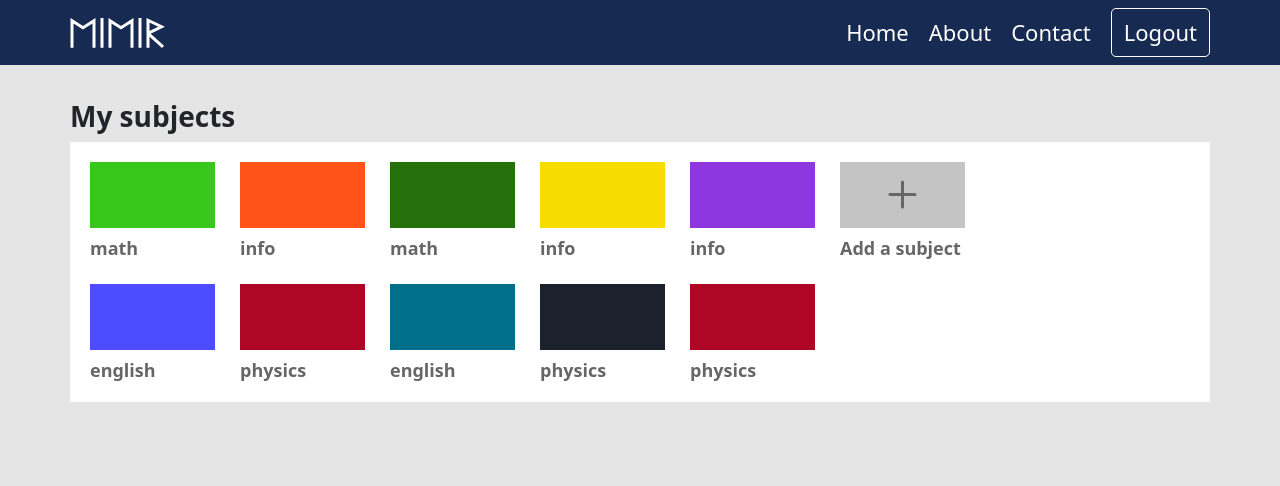
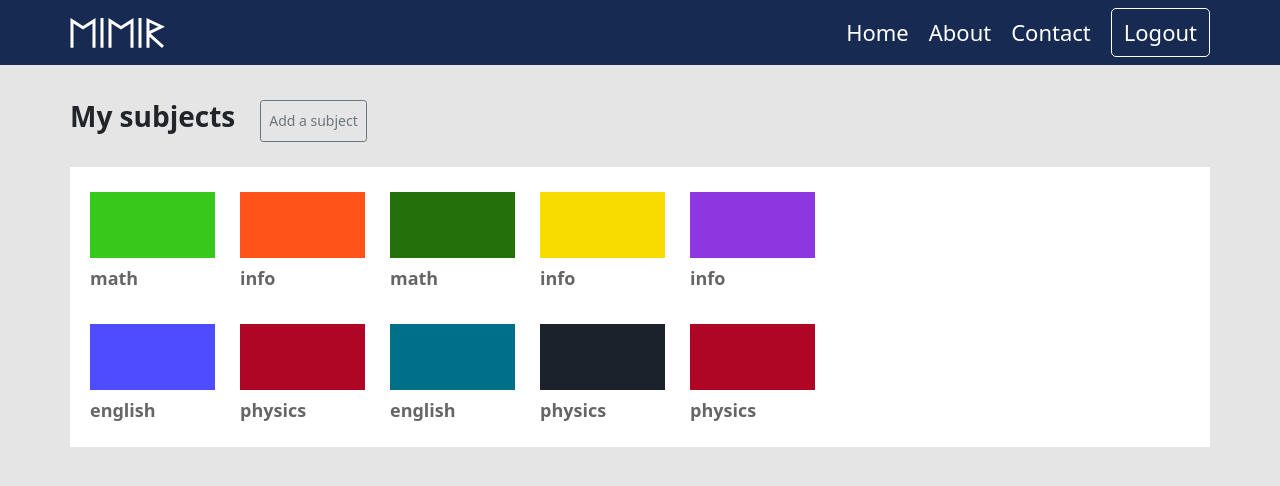
Before and after one commit to haffintech/mimir, a React (Create React App) app: page /dashboard in a window 1280 px wide. Shown: the top 486 px of the page. Built offline with nearby package versions, Linux system fonts and the light colour scheme.

Commit message:
feat: finished Subjects Component

```diff
--- a/public/Assets/Content/en.json
+++ b/public/Assets/Content/en.json
@@ -15,15 +15,24 @@
     },
     "dashboard": {
       "subjects": {
-        "subjectsPanel": {
-          "headline": "My subjects",
-          "addSubject": "Add a subject"
-        },
-        "addSubject": {
-          "nameLabel": "name",
+        "headline": "My subjects",
+        "addSubject": "Add a subject",
+        "addSubjects": {
+          "nameLabel": "Name",
           "colorLabel": "Choose a color",
           "cancel": "Cancel",
-          "saveSubject": "Save subject"
+          "saveSubject": "Save subject",
+          "colorCodes": [
+            "#37c81b",
+            "#4d4dff",
+            "#ff531a",
+            "#ae0624",
+            "#24700a",
+            "#00708a",
+            "#f7dc00",
+            "#1b222c",
+            "#8e37e0"
+          ]
         }
       }
     }
--- /dev/null
+++ b/src/Components/Subjects/AddSubject/AddSubject.scss
@@ -0,0 +1,18 @@
+@import '../../../sass/shared.scss';
+
+.add-subject {
+  padding: 20px;
+
+  &__label {
+    margin-top: 25px;
+    font-size: 18px;
+    font-weight: 600;
+    color: $textGray;
+    line-height: 21px;
+  }
+
+  &__button-group {
+    display: flex;
+    justify-content: space-between;
+  }
+}
--- /dev/null
+++ b/src/Components/Subjects/AddSubject/AddSubject.tsx
@@ -0,0 +1,59 @@
+import React, { useState, useEffect } from 'react';
+import Form from 'react-bootstrap/Form';
+import Button from 'react-bootstrap/Button';
+
+import ColorPicker from './ColorPicker/ColorPicker';
+
+import './AddSubject.scss';
+
+type Props = {
+  content: {
+    headline: string;
+    nameLabel: string;
+    colorLabel: string;
+    cancel: string;
+    saveSubject: string;
+    colorCodes: string[];
+  };
+  onCancel: () => void;
+  onSaveSubject: () => void;
+};
+
+const AddSubject = ({ content, onCancel, onSaveSubject }: Props) => {
+  const [name, setName] = useState<string>('');
+  const [color, setColor] = useState<string>('');
+  const [isFormFilled, setIsFormFilled] = useState<boolean>(false);
+
+  useEffect(() => {
+    if (name && color) setIsFormFilled(true);
+    else setIsFormFilled(false);
+  }, [name, color]);
+
+  const onInputChange = (e: React.ChangeEvent<HTMLInputElement>) => {
+    setName(e.target.value);
+  };
+
+  return (
+    <div className='add-subject'>
+      <h2 className='add-subject__headline'>{content.headline}</h2>
+      <Form>
+        <Form.Group controlId='FormAddSubjectName'>
+          <Form.Label className='add-subject__label'>{content.nameLabel}</Form.Label>
+          <Form.Control type='string' onChange={onInputChange} />
+        </Form.Group>
+      </Form>
+      <p className='add-subject__label'>{content.colorLabel}</p>
+      <ColorPicker colorCodes={content.colorCodes} setSelectedColor={setColor} />
+      <div className='add-subject__button-group'>
+        <Button variant='outline-secondary' onClick={onCancel}>
+          {content.cancel}
+        </Button>
+        <Button disabled={!isFormFilled} onClick={onSaveSubject}>
+          {content.saveSubject}
+        </Button>
+      </div>
+    </div>
+  );
+};
+
+export default AddSubject;
--- /dev/null
+++ b/src/Components/Subjects/AddSubject/ColorPicker/ColorPicker.scss
@@ -0,0 +1,23 @@
+@import '../../../../sass/shared.scss';
+
+.color-picker {
+  width: 100%;
+
+  &__container {
+    display: flex;
+    justify-content: space-between;
+    margin-bottom: 30px;
+  }
+  &__color-box {
+    width: 75px;
+    height: 75px;
+    transition: opacity 0.5s;
+
+    &.selected {
+      box-shadow: 1px 3px 2px #aaa;
+    }
+    &.not-selected {
+      opacity: 0.25;
+    }
+  }
+}
--- /dev/null
+++ b/src/Components/Subjects/AddSubject/ColorPicker/ColorPicker.tsx
@@ -0,0 +1,98 @@
+import React, { useState } from 'react';
+
+import './ColorPicker.scss';
+
+type Props = {
+  colorCodes: string[];
+  setSelectedColor: (color: string) => void;
+};
+
+const ColorPicker = ({ colorCodes, setSelectedColor }: Props) => {
+  const [selectedBox, setSelectedBox] = useState<(EventTarget & HTMLElement) | undefined>(
+    undefined
+  );
+
+  const onBoxClick = (e: React.MouseEvent<HTMLElement>) => {
+    const COLORBOX_CLASSNAMES = {
+      selected: 'selected',
+      notSelected: 'not-selected',
+    };
+
+    selectedBox?.classList.remove(COLORBOX_CLASSNAMES.selected);
+    // give all boxes not-selected class
+    const colorBoxes = document.querySelectorAll('.color-picker__color-box');
+    colorBoxes.forEach((box) => {
+      if (!box.classList.contains(COLORBOX_CLASSNAMES.notSelected))
+        box.classList.add(COLORBOX_CLASSNAMES.notSelected);
+    });
+
+    const clickedBox = e.currentTarget;
+    clickedBox.classList.remove(COLORBOX_CLASSNAMES.notSelected);
+    clickedBox.classList.add(COLORBOX_CLASSNAMES.selected);
+
+    setSelectedBox(clickedBox);
+    const id = parseInt(clickedBox.id);
+    setSelectedColor(colorCodes[id]);
+  };
+  const { firstRow, secondRow, thirdRow } = getColorBoxes(colorCodes, onBoxClick);
+
+  return (
+    <div className='color-picker'>
+      <div className='color-picker__container'>{firstRow}</div>
+      <div className='color-picker__container'>{secondRow}</div>
+      <div className='color-picker__container'>{thirdRow}</div>
+    </div>
+  );
+};
+
+export default ColorPicker;
+
+type Boxes = {
+  firstRow: JSX.Element[];
+  secondRow: JSX.Element[];
+  thirdRow: JSX.Element[];
+};
+
+function getColorBoxes(
+  colorCodes: string[],
+  onBoxClick: (e: React.MouseEvent<HTMLElement>) => void
+): Boxes {
+  const firstRow = [];
+  const secondRow = [];
+  const thirdRow = [];
+
+  for (let i = 0; i < colorCodes.length; i++) {
+    if (i < 3) {
+      firstRow.push(
+        <div
+          key={i}
+          id={i.toString()}
+          className='color-picker__color-box'
+          style={{ backgroundColor: colorCodes[i] }}
+          onClick={onBoxClick}
+        />
+      );
+    } else if (i >= 3 && i < 6) {
+      secondRow.push(
+        <div
+          key={i}
+          id={i.toString()}
+          className='color-picker__color-box'
+          style={{ backgroundColor: colorCodes[i] }}
+          onClick={onBoxClick}
+        />
+      );
+    } else {
+      thirdRow.push(
+        <div
+          key={i}
+          id={i.toString()}
+          className='color-picker__color-box'
+          style={{ backgroundColor: colorCodes[i] }}
+          onClick={onBoxClick}
+        />
+      );
+    }
+  }
+  return { firstRow, secondRow, thirdRow };
+}
--- a/src/Components/Subjects/SubjectPanel/SubjectCard/SubjectCard.scss
+++ b/src/Components/Subjects/SubjectPanel/SubjectCard/SubjectCard.scss
@@ -13,12 +13,16 @@
 
   &.left {
     align-items: flex-start;
+    @include media-query('md') {
+      justify-content: center;
+    }
   }
 
   &.right {
     align-items: flex-end;
     @include media-query('md') {
       align-items: flex-start;
+      justify-content: center;
     }
   }
 
--- a/src/Components/Subjects/SubjectPanel/SubjectCard/SubjectCard.tsx
+++ b/src/Components/Subjects/SubjectPanel/SubjectCard/SubjectCard.tsx
@@ -6,15 +6,20 @@ import Subject from '../../../../Types/Subject';
 
 import './SubjectCard.scss';
 
-type props = {
+type Props = {
   subject: Subject;
   side: string;
   isAddSubject?: boolean;
+  onClick: (id: string) => void;
 };
 
-const SubjectCard = (props: props) => {
+const SubjectCard = (props: Props) => {
+  const onClick = () => {
+    props.onClick(props.subject.id);
+  };
+
   return (
-    <div className={`subject-card ${props.side}`}>
+    <div className={`subject-card ${props.side}`} onClick={onClick}>
       <div className='subject-card__color-box' style={{ backgroundColor: props.subject.colorCode }}>
         {props.isAddSubject && <IconPlus className='subject-card__plus-icon' />}
       </div>
--- a/src/Components/Subjects/SubjectPanel/SubjectsPanel.scss
+++ b/src/Components/Subjects/SubjectPanel/SubjectsPanel.scss
@@ -1,8 +1,8 @@
 @import '../../../sass/shared.scss';
 
-.subjects-displayer {
+.subjects-panel {
   @include media-query('md') {
-    height: 260px;
+    height: 280px;
   }
 
   &__cards-container {
--- a/src/Components/Subjects/SubjectPanel/SubjectsPanel.tsx
+++ b/src/Components/Subjects/SubjectPanel/SubjectsPanel.tsx
@@ -6,39 +6,27 @@ import Subject from '../../../Types/Subject';
 
 import './SubjectsPanel.scss';
 
-type props = {
-  content: {
-    headline: string;
-    addSubject: string;
-  };
+type Props = {
   subjects: Subject[];
+  onSubjectClick: (id: string) => void;
 };
 
-const SubjectsPanel = (props: props) => {
-  // subject card that is used as a button for adding a subject
-  const addSubject = {
-    userId: props.subjects[0].userId,
-    id: 'addSubject',
-    name: props.content.addSubject,
-    colorCode: '#c4c4c4',
-  };
-
+const SubjectsPanel = (props: Props) => {
   const subjectCards = props.subjects.map((subject, idx) => {
     const sideOfMobileGrid = idx % 2 === 0 ? 'left' : 'right';
-    return <SubjectCard key={subject.id} subject={subject} side={sideOfMobileGrid} />;
+    return (
+      <SubjectCard
+        key={subject.id}
+        subject={subject}
+        side={sideOfMobileGrid}
+        onClick={props.onSubjectClick}
+      />
+    );
   });
 
   return (
-    <div className='subjects-displayer'>
-      <h2 className='subjects-displayer__headline'>{props.content.headline}</h2>
-      <div className='subjects-displayer__cards-container'>
-        {subjectCards}
-        <SubjectCard
-          subject={addSubject}
-          isAddSubject={true}
-          side={props.subjects.length % 2 === 0 ? 'left' : 'right'}
-        />
-      </div>
+    <div className='subjects-panel'>
+      <div className='subjects-panel__cards-container'>{subjectCards}</div>
     </div>
   );
 };
--- a/src/Components/Subjects/Subjects.scss
+++ b/src/Components/Subjects/Subjects.scss
@@ -0,0 +1,16 @@
+@import '../../sass/shared.scss';
+.subjects {
+  &__header-container {
+    display: flex;
+    margin-bottom: 25px;
+  }
+
+  &__headline {
+    margin-right: 25px;
+  }
+
+  &__popover {
+    max-width: unset !important;
+    width: 340px;
+  }
+}
--- a/src/Components/Subjects/Subjects.tsx
+++ b/src/Components/Subjects/Subjects.tsx
@@ -1,33 +1,104 @@
-import React from 'react';
+import React, { useState, useRef } from 'react';
+import Modal from 'react-bootstrap/Modal';
+import Button from 'react-bootstrap/Button';
+import OverlayTrigger from 'react-bootstrap/OverlayTrigger';
+import Popover from 'react-bootstrap/Popover';
 
 import SubjectsPanel from './SubjectPanel/SubjectsPanel';
+import AddSubject from './AddSubject/AddSubject';
 
 import Subject from '../../Types/Subject';
-
+import useViewportResize from '../../utils/hooks/useViewportResize';
+import { breakpoints } from '../../utils/misc/breakpoints';
 import './Subjects.scss';
 
 type Props = {
   content: {
-    subjectsPanel: {
     headline: string;
     addSubject: string;
-    };
-    addSubject: {
+    addSubjects: {
       nameLabel: string;
       colorLabel: string;
       cancel: string;
       saveSubject: string;
+      colorCodes: string[];
     };
   };
   subjects: Subject[];
 };
 
-const Subjects = (props: Props) => {
+const Subjects = ({ content, subjects }: Props) => {
+  const [isModalOpen, setIsModalOpen] = useState<boolean>(false);
+  const addSubjectButtonRef = useRef(null);
+
+  const { width } = useViewportResize();
+  const isMobile = width < breakpoints.md;
+
+  const onSubjectClick = (id: string) => {};
+
+  const onAddSubjectCancel = () => {
+    setIsModalOpen(false);
+  };
+
+  const onSaveSubject = () => {
+    setIsModalOpen(false);
+  };
+
+  const onAddSubject = () => {
+    setIsModalOpen(!isModalOpen);
+  };
+  if (isMobile) {
     return (
       <div className='subjects'>
-      <SubjectsPanel content={props.content.subjectsPanel} subjects={props.subjects} />
+        <div className='subjects__header-container'>
+          <h2 className='subjects__headline'>{content.headline}</h2>
+          <Button
+            variant='outline-secondary'
+            size='sm'
+            onClick={onAddSubject}
+            ref={addSubjectButtonRef}
+          >
+            {content.addSubject}
+          </Button>
+        </div>
+        <SubjectsPanel subjects={subjects} onSubjectClick={onSubjectClick} />
+        <Modal centered show={isModalOpen} onHide={onAddSubjectCancel}>
+          <AddSubject
+            content={{ ...content.addSubjects, headline: content.addSubject }}
+            onCancel={onAddSubjectCancel}
+            onSaveSubject={onSaveSubject}
+          />
+        </Modal>
       </div>
     );
+  } else {
+    return (
+      <div className='subjects'>
+        <div className='subjects__header-container'>
+          <h2 className='subjects__headline'>{content.headline}</h2>
+          <OverlayTrigger
+            trigger='click'
+            placement='bottom'
+            show={isModalOpen}
+            overlay={
+              <Popover className='subjects__popover'>
+                <AddSubject
+                  content={{ ...content.addSubjects, headline: content.addSubject }}
+                  onCancel={onAddSubjectCancel}
+                  onSaveSubject={onSaveSubject}
+                />
+              </Popover>
+            }
+          >
+            <Button variant='outline-secondary' size='sm' onClick={onAddSubject}>
+              {content.addSubject}
+            </Button>
+          </OverlayTrigger>
+        </div>
+        <SubjectsPanel subjects={subjects} onSubjectClick={onSubjectClick} />
+      </div>
+    );
+  }
 };
 
 export default Subjects;
--- a/src/Pages/Dashboard/Dashboard.tsx
+++ b/src/Pages/Dashboard/Dashboard.tsx
@@ -6,27 +6,26 @@ import { mockSubjects } from '../../mockdata';
 
 import './Dashboard.scss';
 
-type props = {
+type Props = {
   content: {
     subjects: {
-      subjectsPanel: {
-        headline: string;
-        addSubject: string;
-      };
-      addSubject: {
+      headline: string;
+      addSubject: string;
+      addSubjects: {
         nameLabel: string;
         colorLabel: string;
         cancel: string;
         saveSubject: string;
+        colorCodes: string[];
       };
     };
   };
 };
 
-const Dashboard = (props: props) => {
+const Dashboard = ({ content }: Props) => {
   return (
     <div className='dashboard'>
-      <Subjects content={props.content.subjects} subjects={mockSubjects} />
+      <Subjects content={content.subjects} subjects={mockSubjects} />
     </div>
   );
 };
```
Lines whose indentation alone changed are shown as unchanged.
